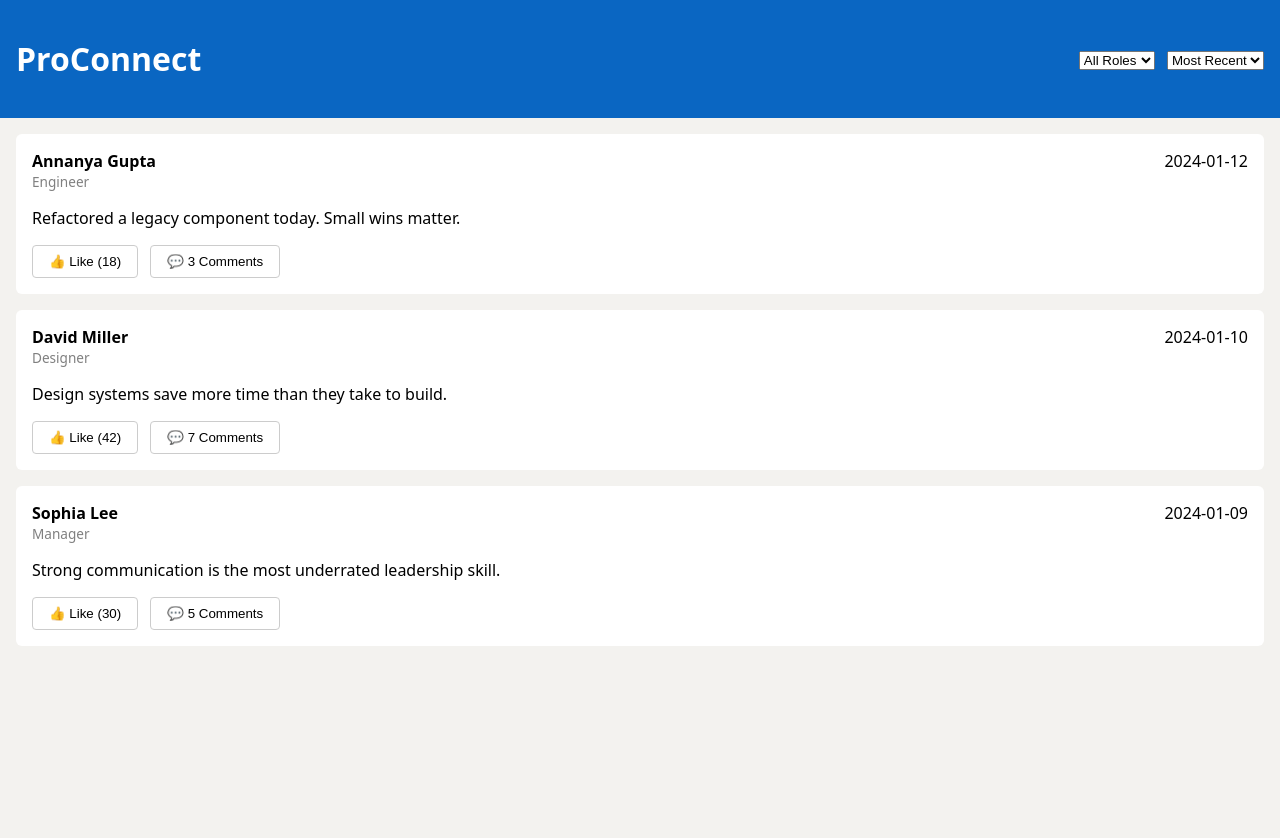
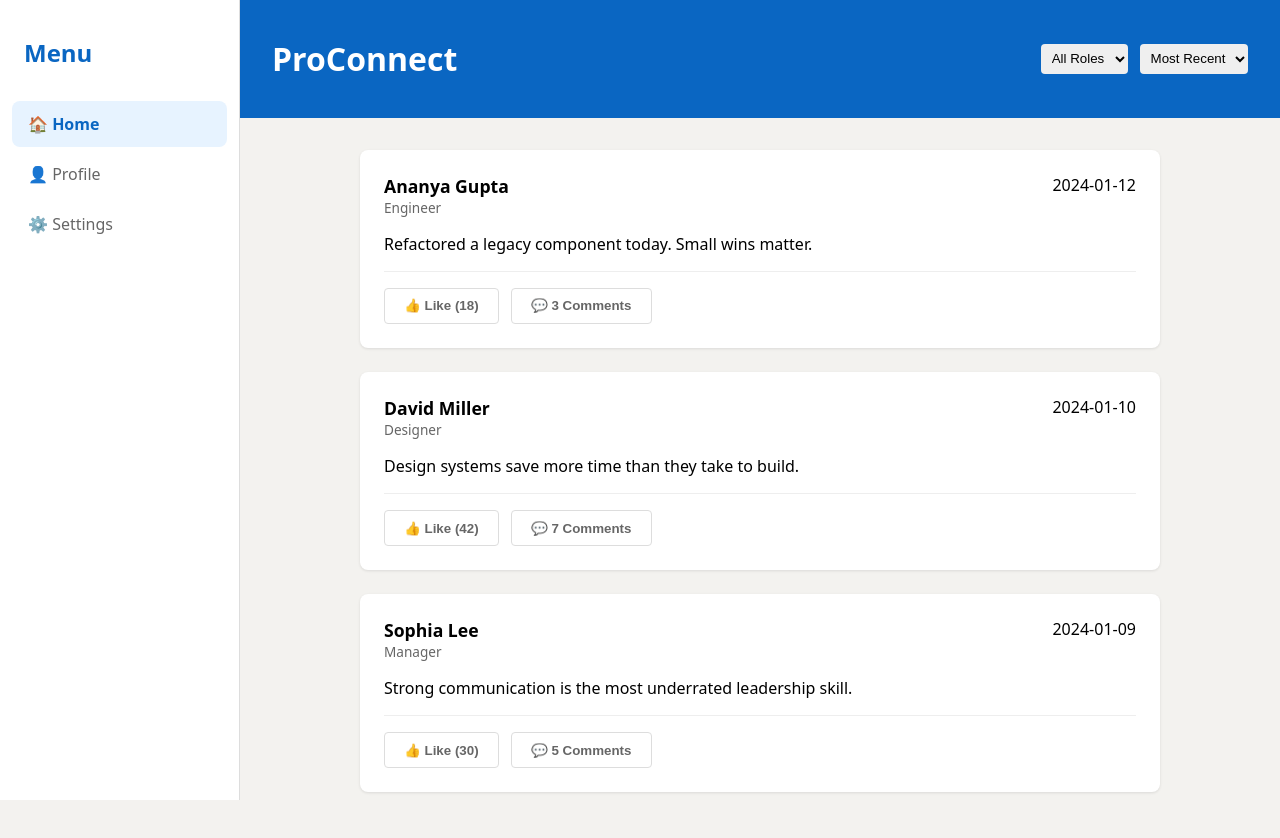
Before and after one commit to nydia1618/AIandAgentsSWDvlpmntCourse, a website: page WK1_MLS_Starter_Code/index.html in a window 1280 px wide. Before the commit the page ends 800 px from the top, so only its background shows below. Drawn offline with Linux system fonts and the light colour scheme.

Commit message:
Sidebar addition

```diff
--- a/WK1_MLS_Starter_Code/index.html
+++ b/WK1_MLS_Starter_Code/index.html
@@ -7,7 +7,16 @@
   <link rel="stylesheet" href="styles.css" />
 </head>
 <body>
-  <!-- TODO: Add sidebar with navigation links -->
+  <nav class="sidebar">
+    <div class="sidebar-header">
+      <h2>Menu</h2>
+    </div>
+    <ul class="nav-links">
+      <li><a href="#" class="nav-item active">🏠 Home</a></li>
+      <li><a href="#" class="nav-item">👤 Profile</a></li>
+      <li><a href="#" class="nav-item">⚙️ Settings</a></li>
+    </ul>
+  </nav>
 
   <div class="main-content">
     <header class="header">
--- a/WK1_MLS_Starter_Code/index.js
+++ b/WK1_MLS_Starter_Code/index.js
@@ -1,7 +1,7 @@
 const posts = [
   {
     id: 1,
-    author: "Annanya Gupta",
+    author: "Ananya Gupta",
     role: "Engineer",
     content: "Refactored a legacy component today. Small wins matter.",
     likes: 18,
@@ -67,7 +67,7 @@ function renderFeed(list) {
   feed.innerHTML = "";
 
   list.forEach(post => {
-    const liked = userActions[post.id]?.liked;
+    const liked = !!userActions[post.id]?.liked;
 
     const div = document.createElement("div");
     div.className = "post";
@@ -95,7 +95,27 @@ function renderFeed(list) {
 
 // Like button logic
 feed.addEventListener("click", event => {
-  // TODO: Implement like button click handler
+  const button = event.target.closest("button[data-id]");
+  if (!button) return;
+
+  const postId = parseInt(button.getAttribute("data-id"));
+  const post = posts.find(p => p.id === postId);
+  if (!post) return;
+
+  const userActions = getUserActions();
+  const isLiked = !!userActions[postId]?.liked;
+
+  if (isLiked) {
+    post.likes--;
+    userActions[postId] = { ...userActions[postId], liked: false };
+  } else {
+    post.likes++;
+    userActions[postId] = { ...userActions[postId], liked: true };
+  }
+
+  setUserActions(userActions);
+  saveLikes();
+  applyFilterAndSort();
 });
 
 function applySorting(list, sortBy) {
--- a/WK1_MLS_Starter_Code/styles.css
+++ b/WK1_MLS_Starter_Code/styles.css
@@ -2,64 +2,128 @@ body {
   font-family: system-ui, sans-serif;
   margin: 0;
   background-color: #f3f2ef;
+  display: flex;
 }
 
-/* TODO: Add sidebar styles */
+/* Sidebar styles */
+.sidebar {
+  width: 240px;
+  height: 100vh;
+  background-color: white;
+  border-right: 1px solid #ddd;
+  position: fixed;
+  left: 0;
+  top: 0;
+  padding-top: 1rem;
+  box-sizing: border-box;
+}
 
+.sidebar-header {
+  padding: 0 1.5rem;
+  margin-bottom: 2rem;
+  color: #0a66c2;
+}
+
+.nav-links {
+  list-style: none;
+  padding: 0 0.75rem;
+  margin: 0;
+}
+
+.nav-item {
+  display: block;
+  padding: 0.75rem 1rem;
+  text-decoration: none;
+  color: #666;
+  border-radius: 8px;
+  margin-bottom: 0.25rem;
+  transition: all 0.2s ease;
+  font-weight: 500;
+}
+
+.nav-item:hover {
+  background-color: #f3f2ef;
+  color: #000;
+}
+
+.nav-item.active {
+  background-color: #e7f3ff;
+  color: #0a66c2;
+  font-weight: 600;
+}
+
+/* Main Content Adjustment */
 .main-content {
-  margin-left: 0;
+  margin-left: 240px;
+  width: calc(100% - 240px);
+  min-height: 100vh;
 }
 
 .header {
   background-color: #0a66c2;
   color: white;
-  padding: 1rem;
+  padding: 1rem 2rem;
   display: flex;
   justify-content: space-between;
   align-items: center;
+  position: sticky;
+  top: 0;
+  z-index: 10;
 }
 
 .controls select {
   margin-left: 0.5rem;
+  padding: 0.4rem;
+  border-radius: 4px;
+  border: none;
 }
 
 .feed {
-  padding: 1rem;
+  padding: 2rem;
+  max-width: 800px;
+  margin: 0 auto;
 }
 
 .post {
   background: white;
-  padding: 1rem;
-  border-radius: 6px;
-  margin-bottom: 1rem;
+  padding: 1.5rem;
+  border-radius: 8px;
+  margin-bottom: 1.5rem;
+  box-shadow: 0 1px 3px rgba(0,0,0,0.1);
 }
 
 .post-header {
   display: flex;
   justify-content: space-between;
+  margin-bottom: 1rem;
 }
 
 .post-author {
   font-weight: bold;
+  font-size: 1.1rem;
 }
 
 .post-role {
   font-size: 0.85rem;
-  color: gray;
+  color: #666;
 }
 
 .post-actions {
-  margin-top: 0.5rem;
+  margin-top: 1rem;
+  padding-top: 1rem;
+  border-top: 1px solid #eee;
 }
 
 .post-actions button {
   margin-right: 0.5rem;
-  padding: 0.5rem 1rem;
-  border: 1px solid #ccc;
+  padding: 0.6rem 1.2rem;
+  border: 1px solid #ddd;
   border-radius: 4px;
   background-color: white;
   cursor: pointer;
   transition: all 0.2s;
+  color: #666;
+  font-weight: 600;
 }
 
 .post-actions button:hover {
@@ -69,6 +133,5 @@ body {
 .post-actions button.liked {
   background-color: #0a66c2;
   color: white;
-  font-weight: bold;
-  border: 2px solid #0a66c2;
+  border: 1px solid #0a66c2;
 }
```
